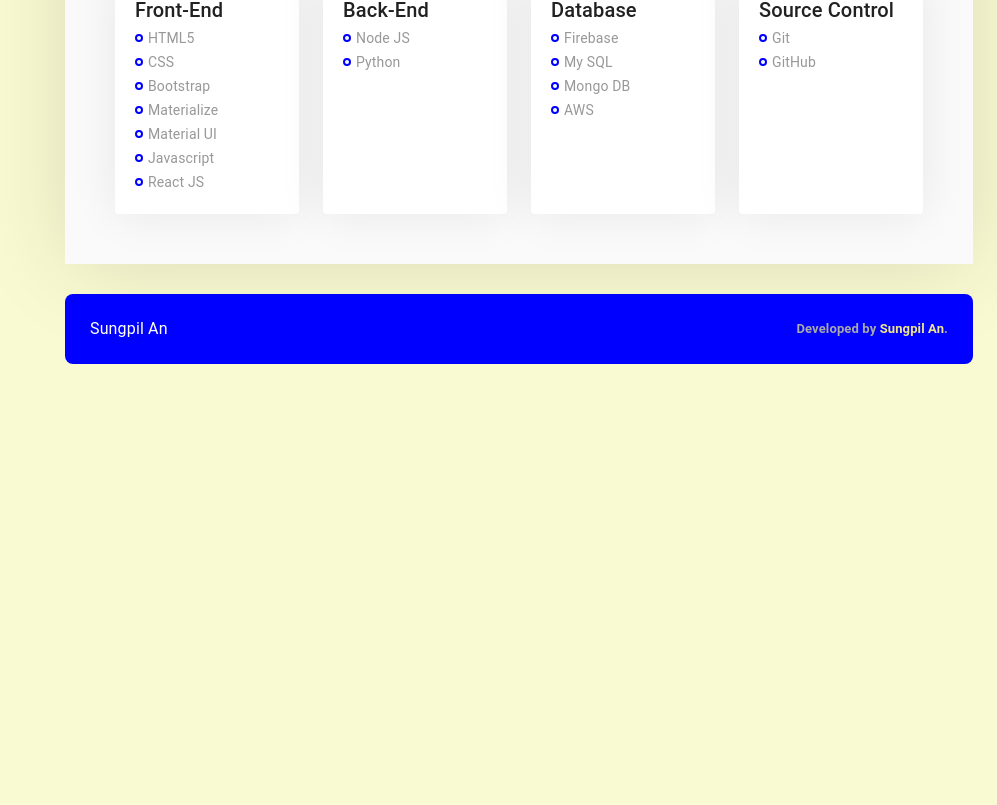
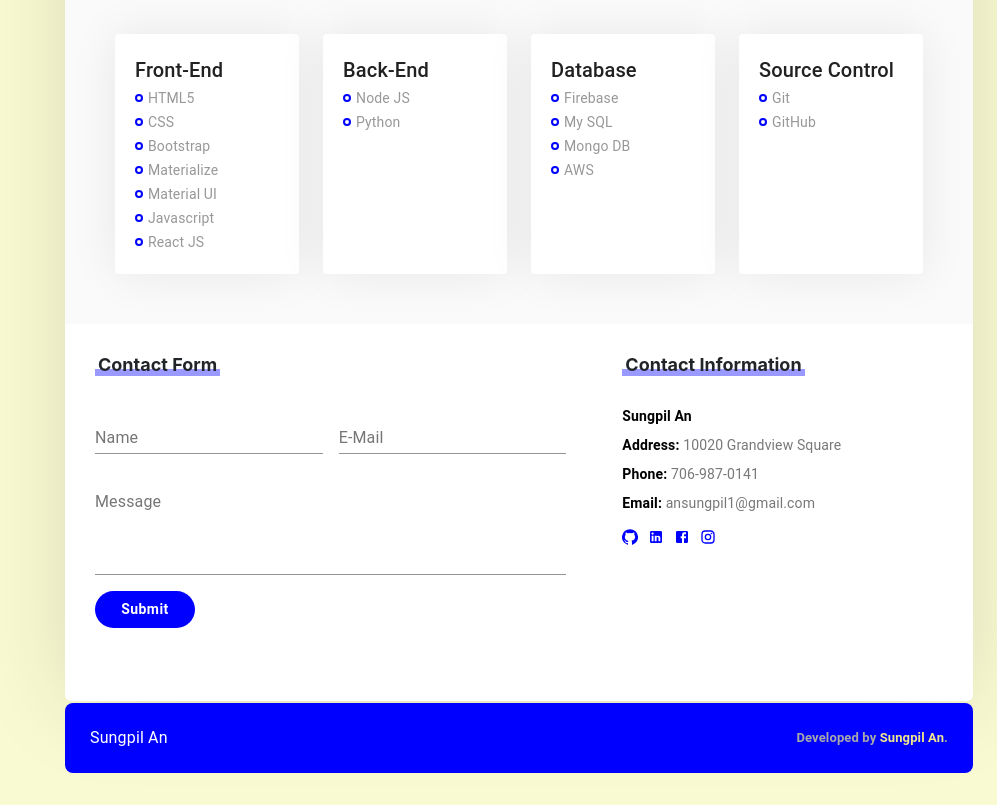
Before and after one commit to ahnlok/react-portfolio, a React (Create React App) app: page / in a window 1280 px wide. Shown: the part 1080-1885 px from the top of the page, without its empty margins (283-1280 px from the left). Before the commit the page ends 1476 px from the top, so only its background shows below. Built offline with nearby package versions, Linux system fonts and the light colour scheme.

Commit message:
added contact form in resume.js

```diff
--- a/src/App.css
+++ b/src/App.css
@@ -63,8 +63,9 @@
     font-size: 18px;
     font-weight: 600;
     position: relative;
-    margin: 0;
+    margin: 0px;
     font-weight: bold;
+    margin-top: 30px;
 }
 
 .section_title span {
--- a/src/components/Footer/Footer.css
+++ b/src/components/Footer/Footer.css
@@ -9,6 +9,7 @@
     min-height: 70px;
     border-radius: 8px;
     padding: 20px 25px;
+    margin-top: 10px;
 }
 .footer .footer_left {
     font-weight: bold;
--- a/src/pages/Resume/Resume.css
+++ b/src/pages/Resume/Resume.css
@@ -54,3 +54,25 @@
     margin-right: 5px !important;
 }
 /* End of Skill */
+
+/* Contact */
+.contactInfo_item{
+    font-size: 14px !important;
+    color: #787878;
+}
+
+.contactInfo_item > span {
+    color: black;
+    font-weight: bold;
+}
+
+.contactInfo_socialsContainer {
+    margin-top: 10px;
+}
+
+.contactInfo_social > a > .MuiSvgIcon-root {
+    font-size: 16px !important;
+    margin-right: 10px;
+    color: blue;
+}
+/* End of Contact */
--- a/src/pages/Resume/Resume.js
+++ b/src/pages/Resume/Resume.js
@@ -1,5 +1,5 @@
 import React from 'react'
-import  { Grid, Paper, Typography } from '@material-ui/core';
+import  { Grid, Paper, TextField, Typography } from '@material-ui/core';
 import CustomTimeline, { CustomTimeLineSeparator } from '../../components/Timeline/Timeline';
 import TimelineItem from "@material-ui/lab/TimelineItem";
 import TimelineContent from '@material-ui/lab/TimelineContent';
@@ -7,6 +7,7 @@ import TimelineDot from '@material-ui/lab/TimelineDot';
 import WorkIcon from '@material-ui/icons/Work';
 import resumeData from '../../utils/resumeData';
 import SchoolIcon from '@material-ui/icons/School';
+import CustomButton from '../../components/Button/Button';
 
 import './Resume.css';
 
@@ -30,7 +31,6 @@ const Resume = () => {
                     <span></span>
                     <h6 className='section_title_text'>Resume</h6>
                 </Grid>
-
                 <Grid item xs={12}>
                     <Grid container className='resume_timeline'>
                     {/* Experience */}
@@ -66,6 +66,7 @@ const Resume = () => {
                     </Grid>
                 </Grid>
             </Grid>
+
             {/* Skills */}
             <Grid
                 container
@@ -92,8 +93,81 @@ const Resume = () => {
         </Grid>
 
         {/* Contact */}
-        <Grid container className='section'></Grid>
-        </>
+        <Grid container spacing={7} className='section pt_45 pb_45'>
+            {/* Contact Form */}
+            <Grid item xs={12} lg={7}>
+                <Grid container>
+                    <Grid item className='section_title mb_30'>
+                        <span></span>
+                        <h6 className='section_title_text'>Contact Form</h6>
+                    </Grid>
+                    <Grid item xs={12}>
+                        <Grid container spacing={2}>
+                            <Grid item xs={12} sm={6}>
+                                <TextField fullWidth name='name' label='Name' />
+                            </Grid>
+                            <Grid item xs={12} sm={6}>
+                                <TextField fullWidth name='email' label='E-Mail' />
+                            </Grid>
+                            <Grid item xs={12}>
+                                <TextField fullWidth name='message' label='Message'  multiline rows={4}/>
+                            </Grid>
+                            <Grid item xs={12}>
+                                <CustomButton text='Submit' />
+                            </Grid>
+                        </Grid>
+                    </Grid>
+                </Grid>
+            </Grid>
+            {/* Contact Info */}
+            <Grid item xs={12} lg={5}>
+                <Grid container>
+                    <Grid item className='section_title mb_30'>
+                        <span></span>
+                        <h6 className='section_title_text'>Contact Information</h6>
+                    </Grid>
+                    <Grid item xs={12}>
+                        <Grid container spacing={1}>
+                        <Grid item xs={12}>
+                            {/* Name */}
+                            <Typography className='contactInfo_item'>
+                                <span>Sungpil An</span>
+                            </Typography>
+                            </Grid>
+                            {/* Address */}
+                            <Grid item xs={12}>
+                                <Typography className='contactInfo_item'>
+                                    <span>Address: </span> {resumeData.address}
+                                </Typography>
+                            </Grid>
+                            {/* Phone */}
+                            <Grid item xs={12}>
+                                <Typography className='contactInfo_item'>
+                                    <span>Phone: </span> {resumeData.phone}
+                                </Typography>
+                            </Grid>
+                            {/* Email */}
+                            <Grid item xs={12}>
+                                <Typography className='contactInfo_item'>
+                                    <span>Email: </span> {resumeData.email}
+                                </Typography>
+
+                            </Grid>
+                        </Grid>
+                    </Grid>
+                    {/* Social Media Icon */}
+                    <Grid item xs={12}>
+                        <Grid container className='contactInfo_socialsContainer'>
+                            {Object.keys(resumeData.socials).map(key => (<Grid item className='contactInfo_social'>
+                                <a href={resumeData.socials[key].link}>{resumeData.socials[key].icon}</a>
+                            </Grid>
+                            ))}
+                        </Grid>
+                    </Grid>
+                </Grid>
+            </Grid>
+        </Grid>
+    </>
     )
 }
 
--- a/src/utils/resumeData.js
+++ b/src/utils/resumeData.js
@@ -123,5 +123,7 @@ export default {
                 "GitHub",
             ]
         }
-    ]
+    ],
+
+    address: '10020 Grandview Square',
 };
```
